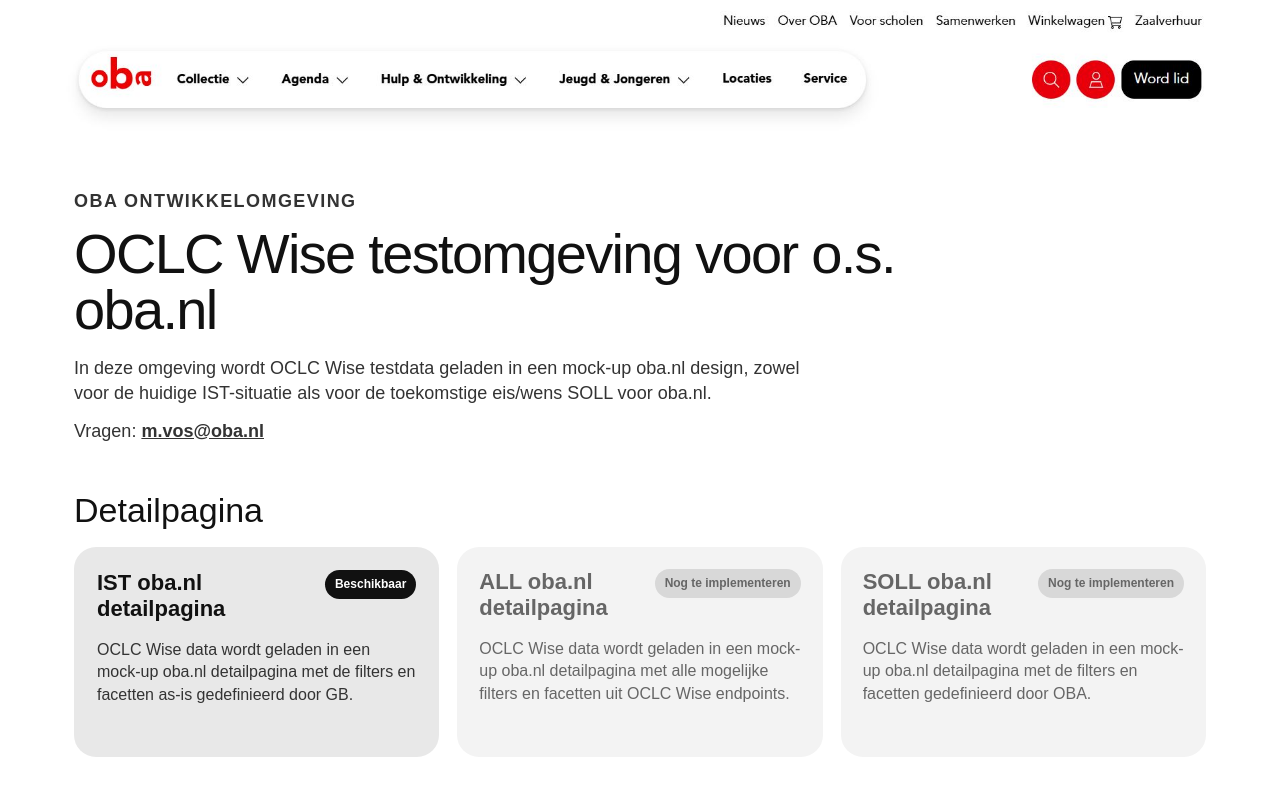
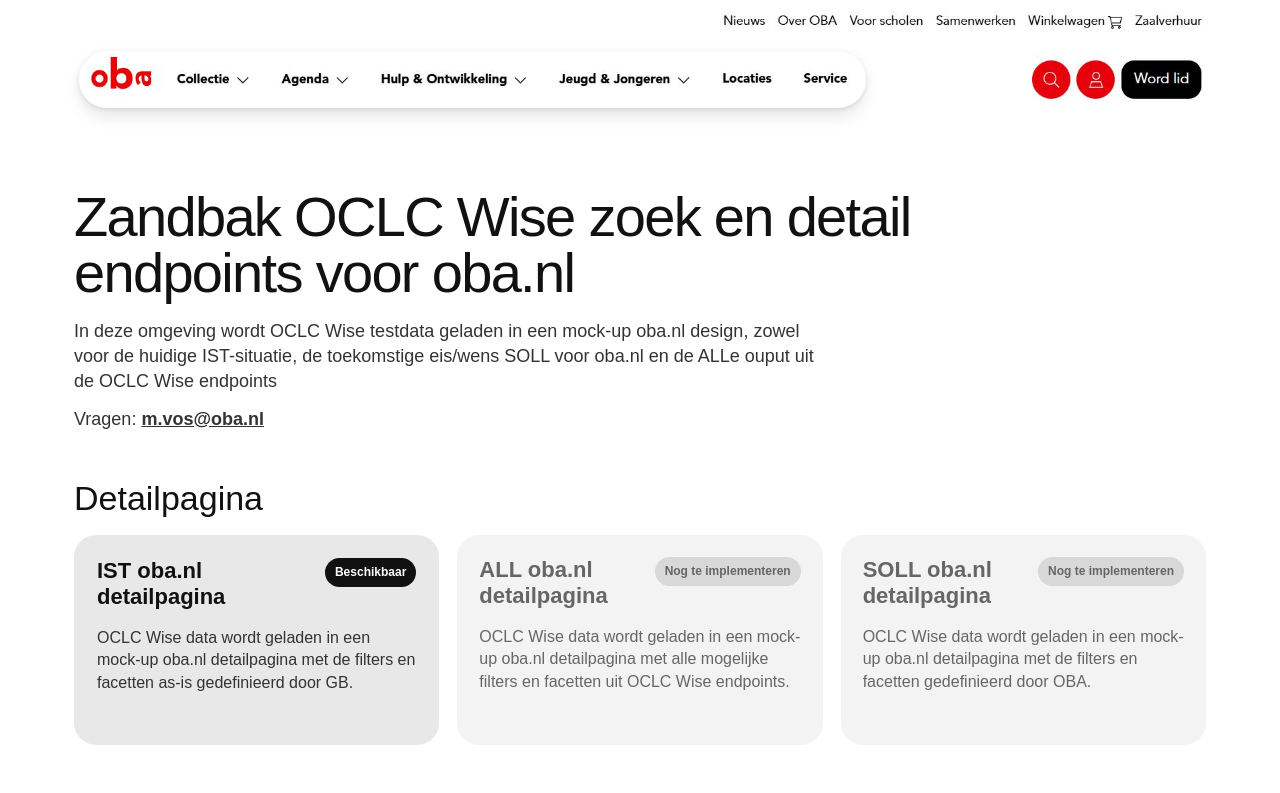
Before and after one commit to obanext/obaoclcwise, a Next.js app: page / in a window 1280 px wide. Shown: the top 793 px of the page. Built offline with nearby package versions, Linux system fonts and the light colour scheme.

Commit message:
Revise preselect intro text for oba.nl
Updated introductory text and added details about OCLC Wise endpoints.

```diff
--- a/pages/index.js
+++ b/pages/index.js
@@ -107,11 +107,10 @@
 
       <div className="container preselect-page">
         <section className="preselect-intro">
-          <p className="preselect-kicker">OBA ontwikkelomgeving</p>
-          <h1>OCLC Wise testomgeving voor o.s. oba.nl</h1>
+          <h1>Zandbak OCLC Wise zoek en detail endpoints voor oba.nl</h1>
           <p>
             In deze omgeving wordt OCLC Wise testdata geladen in een mock-up oba.nl design,
-            zowel voor de huidige IST-situatie als voor de toekomstige eis/wens SOLL voor oba.nl.
+            zowel voor de huidige IST-situatie, de toekomstige eis/wens SOLL voor oba.nl en de ALLe ouput uit de OCLC Wise endpoints
           </p>
           <p className="preselect-contact">
             Vragen: <a href="mailto:m.vos@oba.nl">m.vos@oba.nl</a>
```
